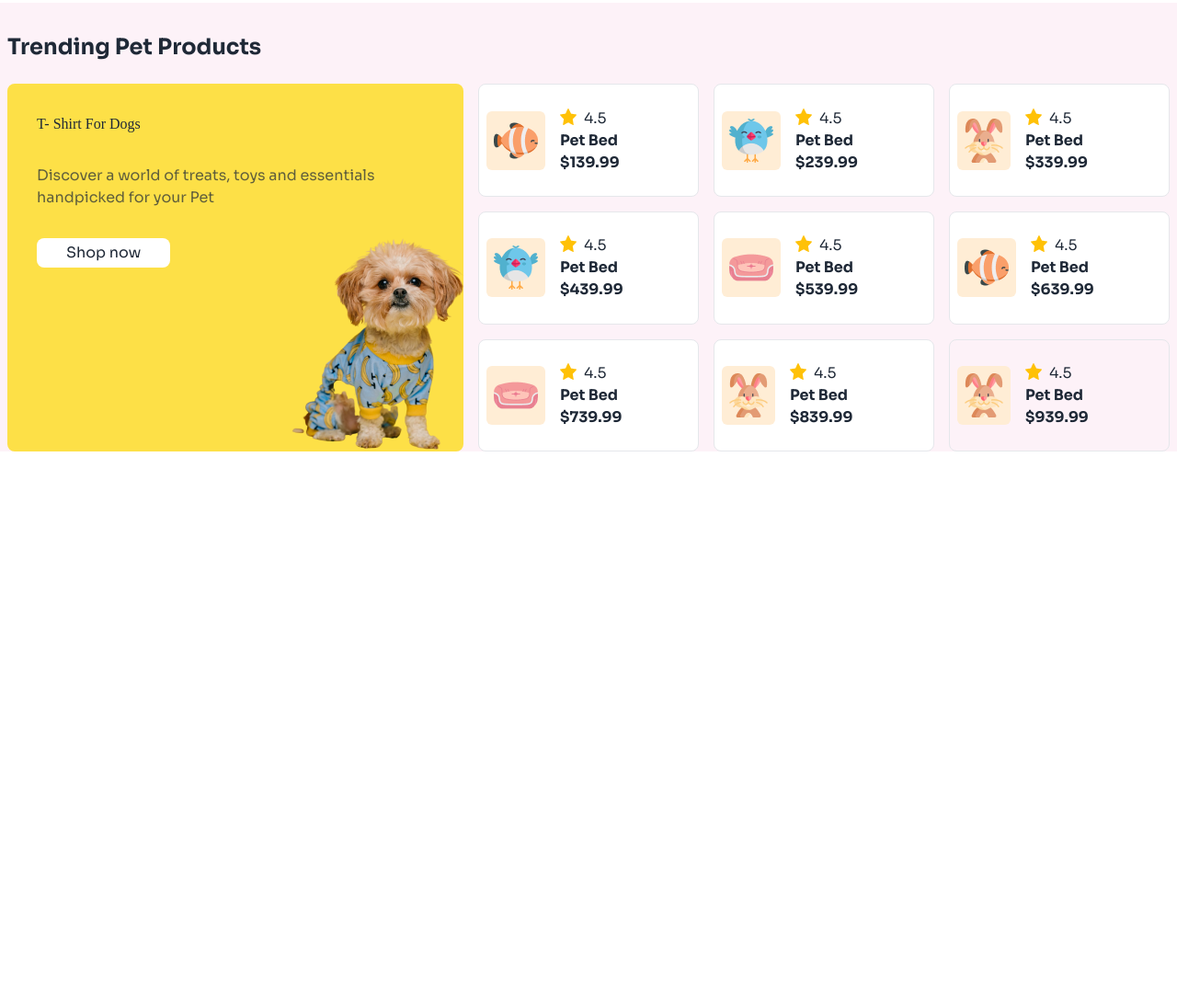
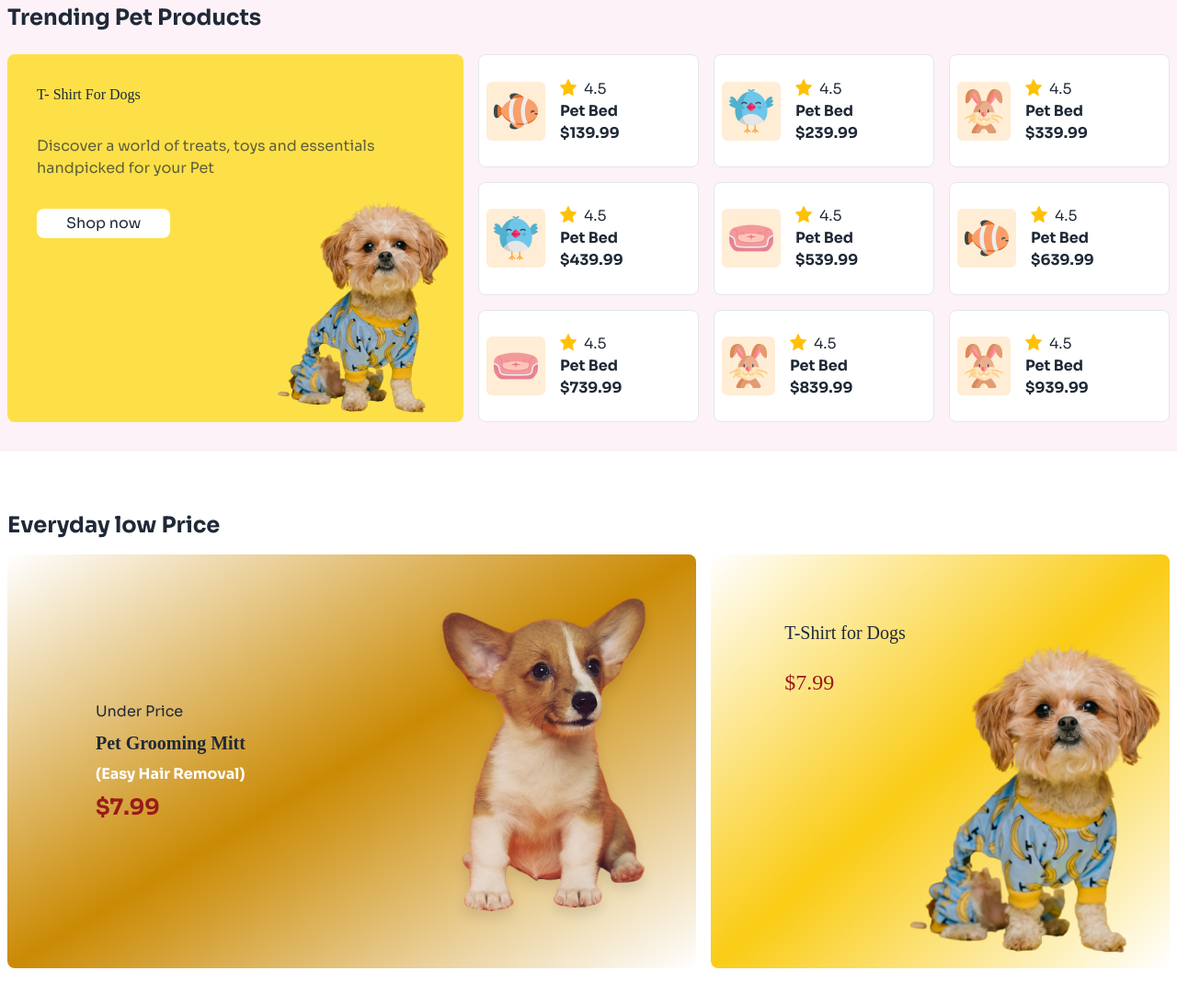
Before and after one commit to Naeem240/a3-001-pet-shop, a plain HTML site: page index.html in a window 1280 px wide. Shown: the part 1177-2270 px from the top of the page at 92% size. Before the commit the page ends 1673 px from the top, so only its background shows below. Drawn offline with nearby package versions, Linux system fonts and the light colour scheme; a web font is replaced by a local one.

Commit message:
Pricing Section Updated

```diff
--- a/index.html
+++ b/index.html
@@ -194,8 +194,7 @@
 
 
         <!-- Trending Start -->
-
-        <section class="bg-pink-50 lg:mt-16 pt-8">
+        <section class="bg-pink-50 lg:mt-8 py-8">
             <div class="container mx-auto">
                 <h2 class="text-2xl font-bold ml-2">Trending Pet Products</h2><br>
                 <div class="grid lg:grid-cols-5 lg:grid-rows-3 gap-4 justify-items-center mx-2">
@@ -205,7 +204,7 @@
                             Pet</p>
                         <button class="bg-white px-8 py-1 rounded-lg mt-8">Shop now</button>
                         <div class="relative h-32"><img src="images/cute-pet-small.png" alt="dog-cartoon"
-                                class="absolute right-16 -top-16 translate-x-16 -translate-y-6"></div>
+                                class="absolute right-16 -top-16 translate-x-14 -translate-y-7"></div>
                     </div>
                     <div class="flex items-center border bg-white w-full px-2 rounded-lg py-2 gap-x-4">
                         <div>
@@ -315,7 +314,7 @@
                             <h3 class="font-bold">$839.99</h3>
                         </div>
                     </div>
-                    <div class="lg:flex items-center hidden border w-full px-2 rounded-lg py-2 gap-x-4">
+                    <div class="bg-white lg:flex items-center hidden border w-full px-2 rounded-lg py-2 gap-x-4">
                         <div>
                             <div><img src="images/rabbit-cartoon.png" alt="" class="bg-orange-100 p-2 rounded-md"></div>
                         </div>
@@ -331,10 +330,35 @@
                 </div>
             </div>
         </section>
+        <!-- Trending End -->
 
-
-
-        <!-- Trending End -->
+        <!-- Pricing Start -->
+        <section class="container mx-auto py-8 lg:mt-8">
+            <h2 class="text-2xl font-bold ml-2 mb-2">Everyday low Price</h2>
+            <div class="lg:flex gap-2 p-2">
+                <div
+                    class="lg:flex lg:w-3/5 rounded-lg pl-8 lg:pl-24 bg-gradient-to-br from-amber-100 from-0% via-yellow-600 via-50% to-amber-900 to-100%">
+                    <div class="m-auto w-2/3 flex flex-col gap-y-2 relative right-14 top-16 lg:static">
+                        <h2 class="hidden lg:block">Under Price</h2>
+                        <h1 class="font-bold text-xl">Pet Grooming Mitt</h1>
+                        <h2 class="text-white font-bold hidden lg:block">(Easy Hair Removal)</h2>
+                        <h2 class="text-red-800 text-2xl font-bold mt-8 lg:mt-0">$7.99</h2>
+                    </div>
+                    <div class="m-auto relative left-16 lg:static w-10/12 lg:w-auto">
+                        <img src="images/cute-dog-mid.png" alt="" class="">
+                    </div>
+                </div><br>
+                <div
+                    class="flex lg:w-2/5 rounded-lg bg-gradient-to-br from-amber-50 from-0% via-yellow-400 via-50% to-amber-800 to-100%">
+                    <div class=" m-auto relative bottom-16 left-10 lg:left-20 lg:bottom-28 w-72 lg:w-96">
+                        <h1 class="text-xl">T-Shirt for Dogs</h1> <br>
+                        <h1 class="text-2xl text-red-800">$7.99</h1>
+                    </div>
+                    <div class="w-full"><img src="images/cute-pet-mid.png" alt="" class="mt-24"></div>
+                </div>
+            </div>
+        </section>
+        <!-- Pricing End -->
 
 
 
```
